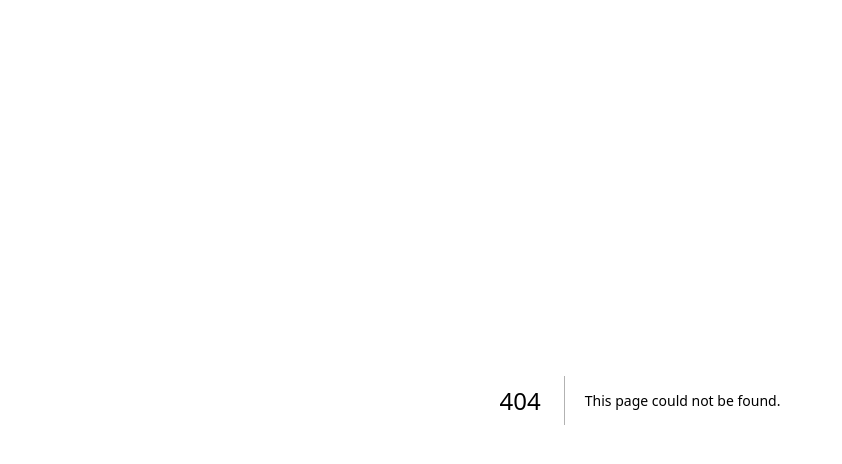
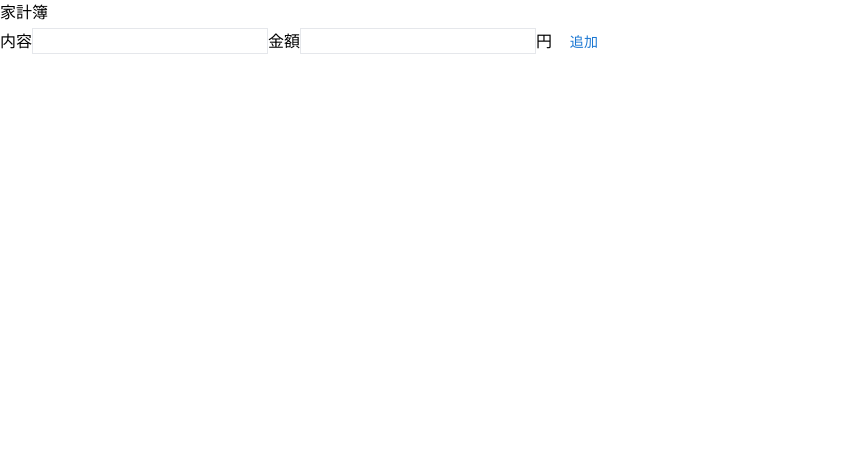
Before and after one commit to mayun1203/study, a Next.js app in the folder practice/: page /money in a window 1280 px wide. Before the commit this address had no page. Shown: the top 464 px of the page, without its empty margins (0-842 px from the left). Built offline with nearby package versions, Linux system fonts and the light colour scheme.

Commit message:
commit:make Form

```diff
--- /dev/null
+++ b/practice/src/app/money/page.tsx
@@ -0,0 +1,10 @@
+import { MoneyNoteBook } from "@/components/money";
+
+export default function HouseMoneyNote () {
+    return(
+        <div>
+            <h1>家計簿</h1>
+            < MoneyNoteBook/>
+        </div>
+    )
+}
--- a/practice/src/app/moon/page.tsx
+++ b/practice/src/app/moon/page.tsx
@@ -6,7 +6,7 @@ export default function Moon() {
     return (
       <div>
         <p>{title}</p>
-        <　NewPost />
+        < NewPost />
       </div>
     );
   }
--- /dev/null
+++ b/practice/src/components/money/index.tsx
@@ -0,0 +1,41 @@
+"use client"
+import React, { useState } from "react";
+import { Button } from "@mui/material";
+
+export function MoneyNoteBook () {
+    const [textValue, setTextValue] = useState("");
+    const [moneyValue, setMoneyValue] = useState("");
+    const [total, setTotal] = useState<string[]>([]);
+
+    const inputText = (e:React.ChangeEvent<HTMLInputElement>) => {
+        setTextValue(e.target.value)
+    }
+
+    const inputMoney = (e:React.ChangeEvent<HTMLInputElement>) => {
+        setMoneyValue(e.target.value)
+    }
+
+    const onClickTotalButton = () => {
+        const myMoney = [textValue, moneyValue];
+        setTotal(myMoney);
+        setTextValue("");
+        setMoneyValue("");
+    }
+    return(
+        <div>
+            {/* <select value={}>
+                <option value={""}>選択して下さい</option>
+                <option>収入</option>
+                <option>支出</option>
+            </select> */}
+            <form>
+                <label htmlFor="text">内容</label>
+                <input type="text" onChange={inputText} value={textValue} className="border"/>
+                <label htmlFor="number">金額</label>
+                <input type="text" onChange={inputMoney} value={moneyValue} className="border"/>円
+                <Button type="button" onClick={onClickTotalButton}>追加</Button>
+            </form>
+            <p>{textValue}{moneyValue}{total}</p>
+        </div>
+    )
+}
```
